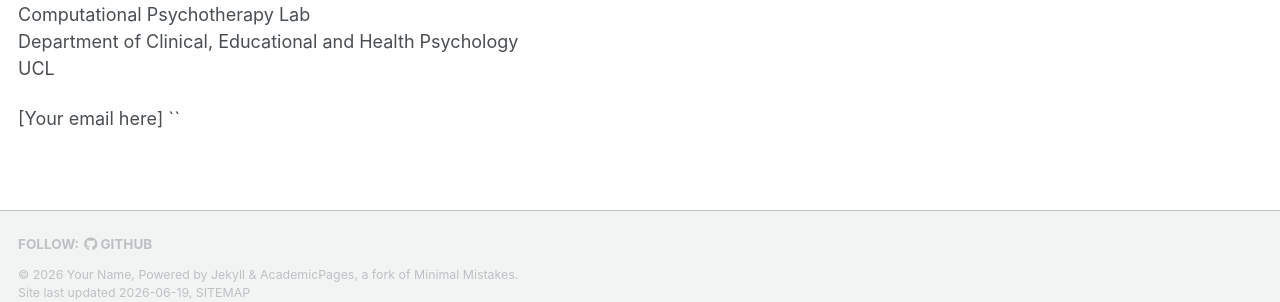
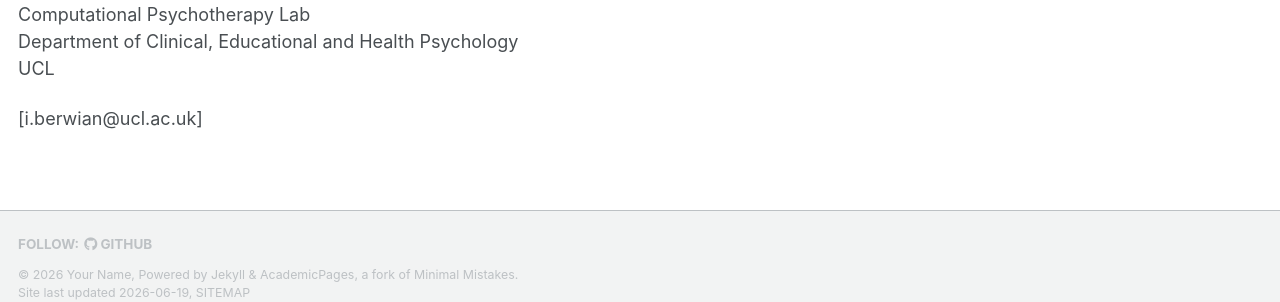
Before and after one commit to IsabelBerwian/CPT-lab, a Jekyll site: the page built from _pages/about.md, in a window 1280 px wide and 900 px high, scrolled down 520 px. Shown: the part 579-881 px from the top of the window. Built offline with Jekyll 4.4.1, drawn with Linux system fonts in a browser that asks for light colours; a script bundle is joined from its source files by our own code; library files that are not in the unit come from our copies; our own code applies the rules of GitHub Pages for plain Markdown files.

Commit message:
Update email address in about.md

```diff
--- a/_pages/about.md
+++ b/_pages/about.md
@@ -41,5 +41,4 @@ Computational Psychotherapy Lab
 Department of Clinical, Educational and Health Psychology
 UCL
 
-[Your email here]
-``
+[i.berwian@ucl.ac.uk]
```
